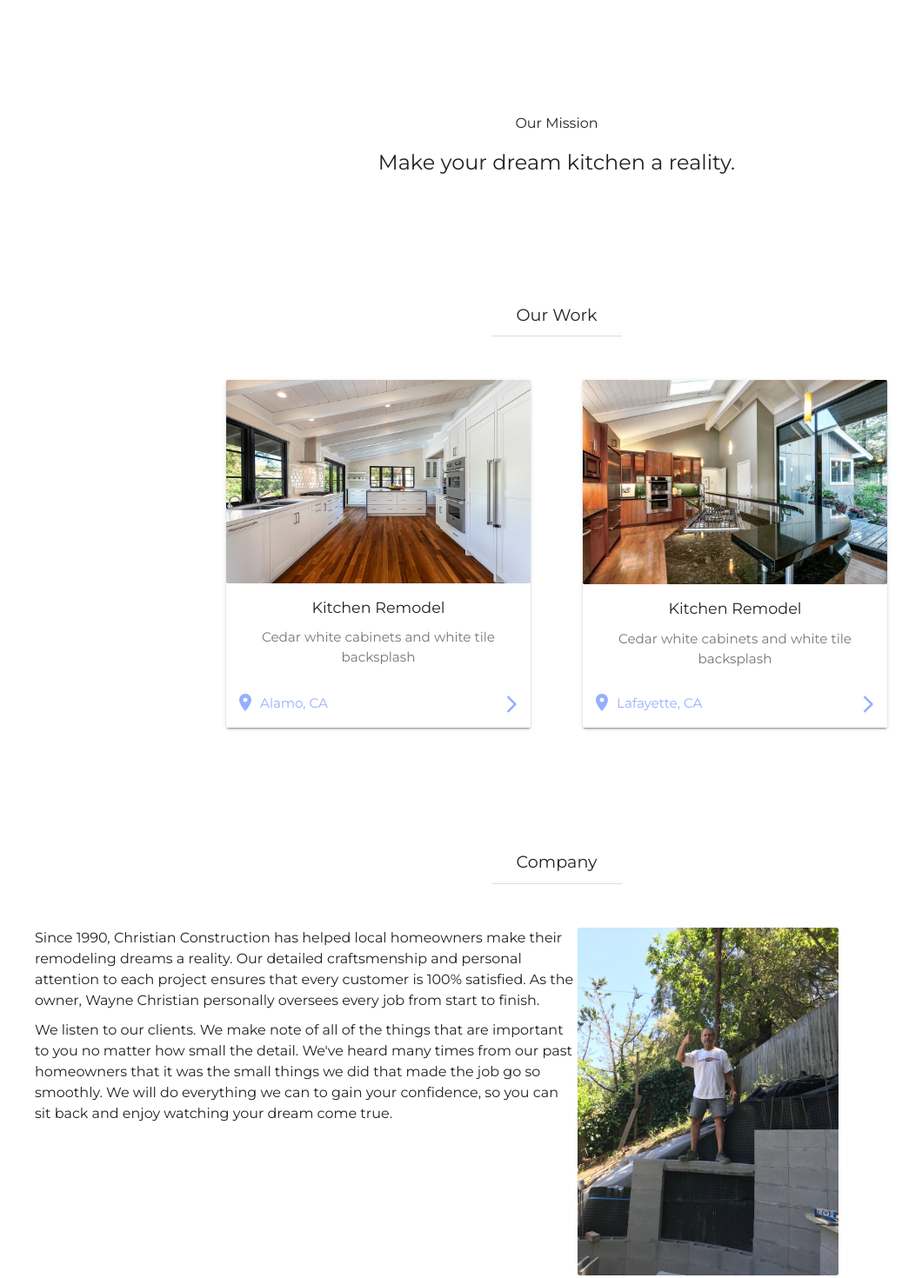
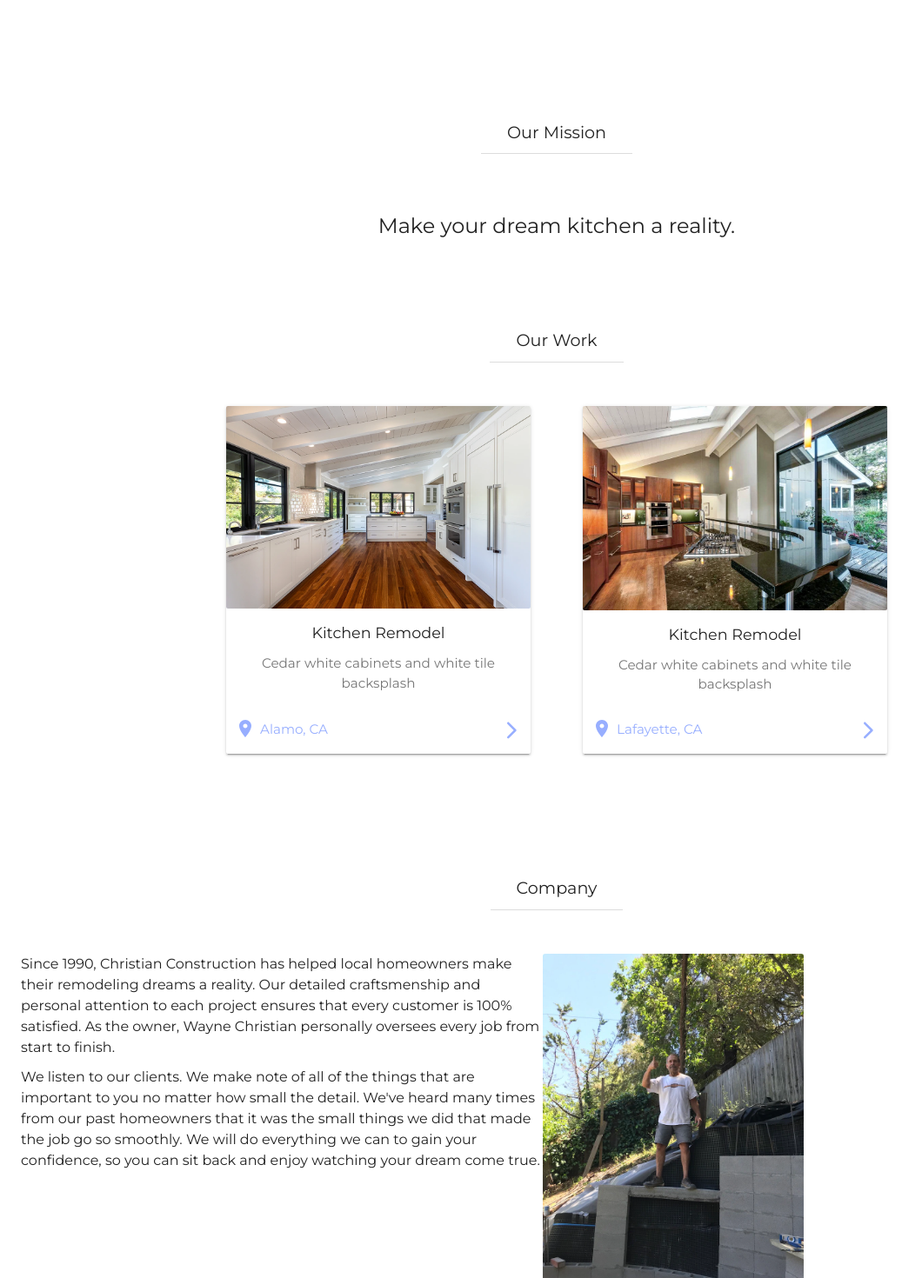
Before and after one commit to DWC01/christian-construction, a Next.js app: page / in a window 1280 px wide. Shown: the part 840-2310 px from the top of the page at 87% size, without its empty margins (0-1060 px from the left). Built offline with nearby package versions, Linux system fonts and the light colour scheme.

Commit message:
Refactored Sections

```diff
--- a/pages/index.js
+++ b/pages/index.js
@@ -13,10 +13,10 @@ const useStyles = makeStyles(() => ({
 		marginTop: '30px',
 	},
 	missionContainer: {
-		marginTop: '30px',
+		marginTop: '150px',
 	},
 	projectsContainer: {
-		marginTop: '30px',
+		marginTop: '100px',
 	},
 	aboutContainer: {
 		marginTop: '100px',
--- a/src/Layout.js
+++ b/src/Layout.js
@@ -12,7 +12,7 @@ const Layout = ({ children }) => {
 	return (
 		<div className={classes.root}>
 			<Header />
-			{children}
+			<main>{children}</main>
 		</div>
 	);
 };
--- a/src/components/home/About.js
+++ b/src/components/home/About.js
@@ -1,29 +1,17 @@
 import { makeStyles } from '@material-ui/core/styles';
 import Typography from '@material-ui/core/Typography';
+import Section from './Section';
 
 const useStyles = makeStyles(() => ({
 	aboutContainer: {
 		height: '500px',
-		maxWidth: '1200px',
 		margin: '0 auto',
-	},
-	headerContainer: {
-		textAlign: 'center',
-	},
-	header: {
-		fontSize: '1.2rem',
-		width: '150px',
-		margin: '0 auto',
-		padding: '0 0 10px 0',
-		borderBottom: '1px solid #ddd',
-	},
-	aboutDataContainer: {
 		marginTop: '50px',
 		display: 'flex',
 	},
 	aboutTextContainer: {
 		display: 'inline-block',
-		width: '624px',
+		width: '600px',
 	},
 	aboutText: {
 		margin: '10px 0',
@@ -40,11 +28,8 @@ const About = () => {
 	const classes = useStyles();
 
 	return (
-		<div className={classes.aboutContainer}>
-			<div className={classes.headerContainer}>
-				<Typography className={classes.header}> Company </Typography>
-			</div>
-			<div className={classes.aboutDataContainer}>
+		<Section header="Company">
+			<div className={classes.aboutContainer}>
 				<div className={classes.aboutTextContainer}>
 					<Typography>
 						Since 1990, Christian Construction has helped local
@@ -64,7 +49,7 @@ const About = () => {
 						dream come true.
 					</Typography>
 				</div>
-				<picture>
+				<picture className={classes.aboutPictureContainer}>
 					<source
 						loading="lazy"
 						className={classes.projectCoverImage}
@@ -79,7 +64,7 @@ const About = () => {
 					/>
 				</picture>
 			</div>
-		</div>
+		</Section>
 	);
 };
 
--- a/src/components/home/LatestAchievements.js
+++ b/src/components/home/LatestAchievements.js
@@ -1,15 +1,8 @@
 import { makeStyles } from '@material-ui/core/styles';
-import Typography from '@material-ui/core/Typography';
 import HouzzBadge from './HouzzBadge';
+import Section from './Section';
 
 const useStyles = makeStyles(() => ({
-	latestAchievementsContainer: {
-		maxWidth: '1200px',
-		margin: '0 auto',
-	},
-	header: {
-		textAlign: 'center',
-	},
 	achievementsConatiner: {
 		display: 'flex',
 		alignItems: 'center',
@@ -28,10 +21,7 @@ const LatestAcheivements = () => {
 	const classes = useStyles();
 
 	return (
-		<div className={classes.latestAchievementsContainer}>
-			<div className={classes.header}>
-				<Typography> Our Latest Achievements </Typography>
-			</div>
+		<Section header="Our Latest Achievements">
 			<div className={classes.achievementsConatiner}>
 				<div className={classes.achievements}>
 					<HouzzBadge
@@ -66,7 +56,7 @@ const LatestAcheivements = () => {
 					/>
 				</div>
 			</div>
-		</div>
+		</Section>
 	);
 };
 
--- a/src/components/home/Mission.js
+++ b/src/components/home/Mission.js
@@ -1,16 +1,14 @@
 import { makeStyles } from '@material-ui/core/styles';
 import Typography from '@material-ui/core/Typography';
+import Section from './Section';
 
 const useStyles = makeStyles(() => ({
-	missionContainer: {
+	missionContentContainer: {
 		display: 'flex',
+		alignItems: 'center',
 		flexDirection: 'column',
-		alignItems: 'center',
 		justifyContent: 'center',
-		height: '300px',
-	},
-	missionTextContainer: {
-		textAlign: 'center',
+		height: '50px',
 	},
 	missionStatement: {
 		marginTop: '15px',
@@ -22,14 +20,13 @@ const Mission = () => {
 	const classes = useStyles();
 
 	return (
-		<div className={classes.missionContainer}>
-			<div className={classes.missionTextContainer}>
-				<Typography> Our Mission </Typography>
+		<Section header="Our Mission">
+			<div className={classes.missionContentContainer}>
 				<Typography className={classes.missionStatement}>
 					Make your dream kitchen a reality.
 				</Typography>
 			</div>
-		</div>
+		</Section>
 	);
 };
 
--- a/src/components/home/Projects.js
+++ b/src/components/home/Projects.js
@@ -1,6 +1,7 @@
 import { makeStyles } from '@material-ui/core/styles';
 import Typography from '@material-ui/core/Typography';
 import ProjectCard from './ProjectCard';
+import Section from './Section';
 
 const useStyles = makeStyles(() => ({
 	headerContainer: {
@@ -47,10 +48,7 @@ const Projects = () => {
 	const classes = useStyles();
 
 	return (
-		<>
-			<div className={classes.headerContainer}>
-				<Typography className={classes.header}>Our Work</Typography>
-			</div>
+		<Section header="Our Work">
 			<div className={classes.projectCardContainer}>
 				<ProjectCard
 					className={classes.projectCard}
@@ -77,7 +75,7 @@ const Projects = () => {
 					location="Alamo, CA"
 				/>
 			</div>
-		</>
+		</Section>
 	);
 };
 
--- /dev/null
+++ b/src/components/home/Section.js
@@ -0,0 +1,47 @@
+import { makeStyles } from '@material-ui/core/styles';
+import Typography from '@material-ui/core/Typography';
+import PropTypes from 'prop-types';
+
+const useStyles = makeStyles(() => ({
+	sectionContainer: {
+		maxWidth: '1230px',
+		margin: '0 auto',
+	},
+	sectionHeader: {
+		fontSize: '1.2rem',
+		margin: '0 auto 50px auto',
+		padding: '0 30px 10px 30px',
+		borderBottom: '1px solid #ddd',
+		width: 'fit-content',
+	},
+}));
+
+const Section = ({ header, children, sectionHeaderClass }) => {
+	const classes = useStyles();
+
+	return (
+		<>
+			<div className={classes.sectionHeaderContainer}>
+				<Typography
+					className={`${classes.sectionHeader} ${sectionHeaderClass}`}
+				>
+					{header}
+				</Typography>
+			</div>
+			<div>{children}</div>
+		</>
+	);
+};
+
+Section.defaultProps = {
+	children: <div />,
+	sectionHeaderClass: '',
+};
+
+Section.propTypes = {
+	children: PropTypes.node,
+	sectionHeaderClass: PropTypes.string,
+	header: PropTypes.string.isRequired,
+};
+
+export default Section;
--- a/src/components/home/Testimonial.js
+++ b/src/components/home/Testimonial.js
@@ -81,7 +81,6 @@ const Testimonial = ({ children, clientName }) => {
 	const [expanded, setExpanded] = useState(false);
 
 	const handleExpandClick = () => {
-		console.log(expanded);
 		setExpanded(!expanded);
 	};
 
--- a/src/components/home/Testimonials.js
+++ b/src/components/home/Testimonials.js
@@ -1,12 +1,15 @@
 import { useEffect, useState } from 'react';
 import { makeStyles } from '@material-ui/core/styles';
-import Typography from '@material-ui/core/Typography';
+import Swiper from 'swiper';
 import ArrowForwardIosRoundedIcon from '@material-ui/icons/ArrowForwardIosRounded';
 import ArrowBackIosRoundedIcon from '@material-ui/icons/ArrowBackIosRounded';
-import Swiper from 'swiper';
 import TestimonialList from './TestimonialList';
+import Section from './Section';
 
 const useStyles = makeStyles(theme => ({
+	section: {
+		margin: '0 auto 40px auto',
+	},
 	testimonnialsContainer: {
 		maxWidth: '1200px',
 		margin: '0 auto',
@@ -22,7 +25,7 @@ const useStyles = makeStyles(theme => ({
 		margin: '30px',
 	},
 	swiperContainer: {
-		margin: '30px auto',
+		margin: '0 auto',
 		padding: '0',
 		position: 'relative',
 		overflow: 'hidden',
@@ -92,11 +95,11 @@ const Testimonials = () => {
 	}, [swiper]);
 
 	return (
+		<Section
+			header="What our clients have to say"
+			sectionHeaderClass={classes.section}
+		>
 			<div className={classes.testimonnialsContainer}>
-			<div className={classes.header}>
-				<Typography> What our clients have to say </Typography>
-			</div>
-
 				<div className={`swiper-container ${classes.swiperContainer}`}>
 					<div className={`swiper-wrapper ${classes.swiperWrapper}`}>
 						<TestimonialList />
@@ -130,6 +133,7 @@ const Testimonials = () => {
 					</div>
 				</div>
 			</div>
+		</Section>
 	);
 };
 
```
Lines whose indentation alone changed are shown as unchanged.
